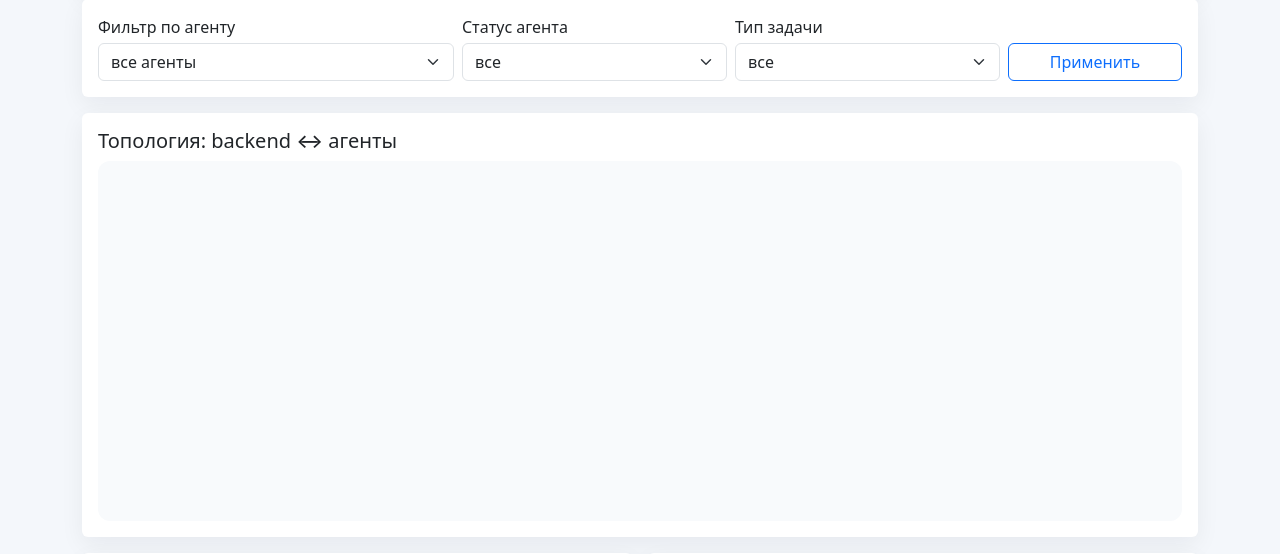
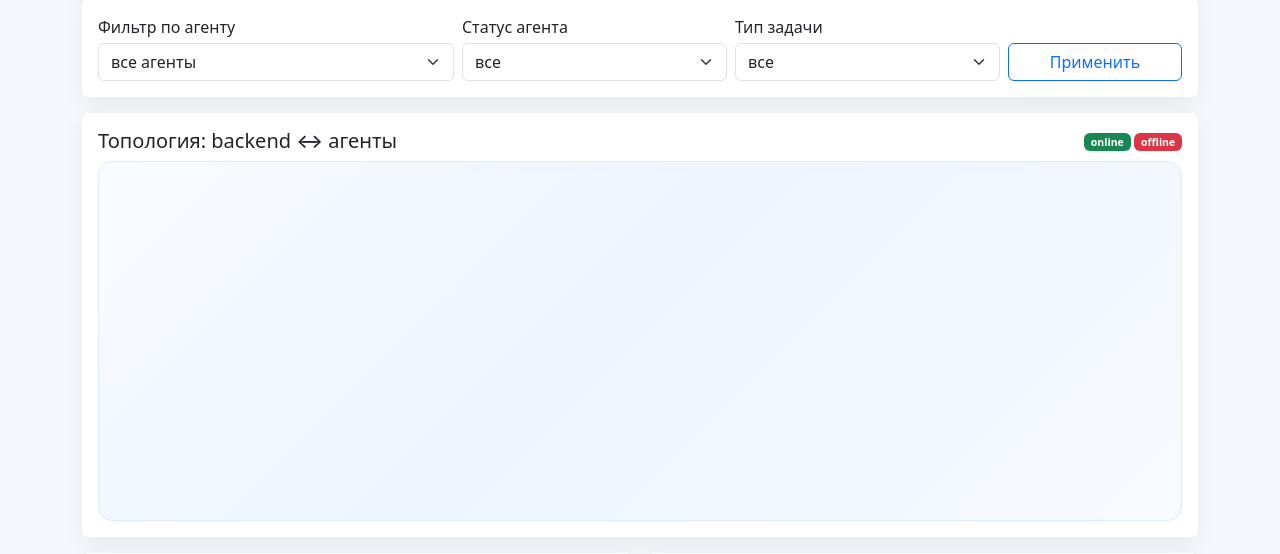
Before and after one commit to KYSS-LTD/KYSS-Umirhack, a FastAPI app: template app/templates/dashboard.html in a window 1280 px wide. Shown: the part 217-771 px from the top of the page. Run offline with FastAPI, Linux system fonts and the light colour scheme; the template is opened without the code that fills it, so the values that code supplies are empty; parts of the project's set-up code (start-up, migrations or seed data) failed here and were passed over.

Commit message:
Add agent deletion and enhanced topology visualization

```diff
--- a/app/templates/agent_detail.html
+++ b/app/templates/agent_detail.html
@@ -28,6 +28,11 @@
       <button class="btn btn-outline-primary w-100" type="submit">Сохранить имя</button>
     </div>
   </form>
+  {% if user_access and user_access.is_admin %}
+  <form method="post" action="/agents/{{ agent.agent_uid }}/delete" class="mt-3" onsubmit="return confirm('Удалить агента? Действие необратимо.');">
+    <button class="btn btn-outline-danger" type="submit">Удалить агента</button>
+  </form>
+  {% endif %}
   {% endif %}
 </div>
 
--- a/app/templates/dashboard.html
+++ b/app/templates/dashboard.html
@@ -78,8 +78,14 @@
 
 
 <div class="card p-3 mb-3">
-  <h2 class="h5 mb-2">Топология: backend ↔ агенты</h2>
-  <svg id="topologySvg" viewBox="0 0 500 360" style="width:100%; max-height:360px; background:#f8fafc; border-radius:12px;"></svg>
+  <div class="d-flex align-items-center justify-content-between flex-wrap gap-2 mb-2">
+    <h2 class="h5 mb-0">Топология: backend ↔ агенты</h2>
+    <div class="small text-secondary">
+      <span class="badge text-bg-success">online</span>
+      <span class="badge text-bg-danger">offline</span>
+    </div>
+  </div>
+  <svg id="topologySvg" viewBox="0 0 500 360" style="width:100%; max-height:360px; background:linear-gradient(135deg,#f8fbff 0%,#eef5ff 45%,#f7faff 100%); border:1px solid #dbeafe; border-radius:14px;"></svg>
 </div>
 
 <div class="row g-3">
@@ -186,38 +192,70 @@
   function drawTopology(nodes) {
     if (!svg) return;
     svg.innerHTML = '';
+    const defs = document.createElementNS(ns, 'defs');
+    defs.innerHTML = `
+      <filter id="softGlow">
+        <feGaussianBlur stdDeviation="2.4" result="blur" />
+        <feMerge>
+          <feMergeNode in="blur" />
+          <feMergeNode in="SourceGraphic" />
+        </feMerge>
+      </filter>
+    `;
+    svg.appendChild(defs);
+
     const backend = document.createElementNS(ns, 'g');
-    backend.innerHTML = '<circle cx="250" cy="180" r="34" fill="#1d4ed8"/><text x="250" y="185" text-anchor="middle" fill="#fff" font-size="11">BACKEND</text>';
+    backend.innerHTML = `
+      <circle cx="250" cy="180" r="42" fill="#dbeafe" />
+      <circle cx="250" cy="180" r="34" fill="#1d4ed8" filter="url(#softGlow)" />
+      <circle cx="250" cy="180" r="26" fill="#2563eb" />
+      <text x="250" y="184" text-anchor="middle" fill="#fff" font-size="11" font-weight="700">BACKEND</text>
+    `;
     svg.appendChild(backend);
 
     nodes.forEach((node, idx) => {
-      const line = document.createElementNS(ns, 'line');
-      line.setAttribute('x1', '250'); line.setAttribute('y1', '180');
-      line.setAttribute('x2', node.x); line.setAttribute('y2', node.y);
-      line.setAttribute('stroke', node.online ? '#22c55e' : '#ef4444');
-      line.setAttribute('stroke-width', '2');
-      line.setAttribute('opacity', '0.75');
-      svg.appendChild(line);
+      const pathId = `link-${idx}`;
+      const path = document.createElementNS(ns, 'path');
+      const curveX = (250 + Number(node.x)) / 2 + (idx % 2 === 0 ? 12 : -12);
+      const curveY = (180 + Number(node.y)) / 2 + (idx % 2 === 0 ? -8 : 8);
+      path.setAttribute('id', pathId);
+      path.setAttribute('d', `M250 180 Q ${curveX} ${curveY}, ${node.x} ${node.y}`);
+      path.setAttribute('fill', 'none');
+      path.setAttribute('stroke', node.online ? '#22c55e' : '#ef4444');
+      path.setAttribute('stroke-width', node.online ? '2.4' : '2');
+      path.setAttribute('opacity', '0.82');
+      path.setAttribute('stroke-dasharray', node.online ? '5 5' : '2 8');
+      svg.appendChild(path);
+
+      if (node.online) {
+        const packet = document.createElementNS(ns, 'circle');
+        packet.setAttribute('r', '3.2');
+        packet.setAttribute('fill', '#16a34a');
+        packet.innerHTML = `<animateMotion dur="1.8s" repeatCount="indefinite"><mpath href="#${pathId}" /></animateMotion>`;
+        svg.appendChild(packet);
+      }
 
       const pulse = document.createElementNS(ns, 'circle');
       pulse.setAttribute('cx', node.x); pulse.setAttribute('cy', node.y);
-      pulse.setAttribute('r', node.online ? '20' : '0');
-      pulse.setAttribute('fill', node.online ? 'rgba(34,197,94,0.25)' : 'transparent');
-      pulse.innerHTML = '<animate attributeName="r" values="16;22;16" dur="1.8s" repeatCount="indefinite" />';
+      pulse.setAttribute('r', node.online ? '22' : '16');
+      pulse.setAttribute('fill', node.online ? 'rgba(34,197,94,0.20)' : 'rgba(239,68,68,0.12)');
+      pulse.innerHTML = `<animate attributeName="r" values="${node.online ? '17;24;17' : '14;18;14'}" dur="1.8s" repeatCount="indefinite" />`;
       svg.appendChild(pulse);
 
       const circle = document.createElementNS(ns, 'circle');
       circle.setAttribute('cx', node.x); circle.setAttribute('cy', node.y);
-      circle.setAttribute('r', '15');
+      circle.setAttribute('r', '16');
       circle.setAttribute('fill', node.online ? '#16a34a' : '#dc2626');
+      circle.setAttribute('filter', 'url(#softGlow)');
       svg.appendChild(circle);
 
       const label = document.createElementNS(ns, 'text');
       label.setAttribute('x', node.x);
-      label.setAttribute('y', node.y + 30);
+      label.setAttribute('y', node.y + 33);
       label.setAttribute('text-anchor', 'middle');
-      label.setAttribute('font-size', '10');
-      label.textContent = node.name;
+      label.setAttribute('font-size', '10.5');
+      label.setAttribute('font-weight', '600');
+      label.textContent = `${node.name} ${node.online ? '●' : '○'}`;
       svg.appendChild(label);
     });
   }
```
Also changed, not shown: app/routers/ui.py (+29 -1 lines).
